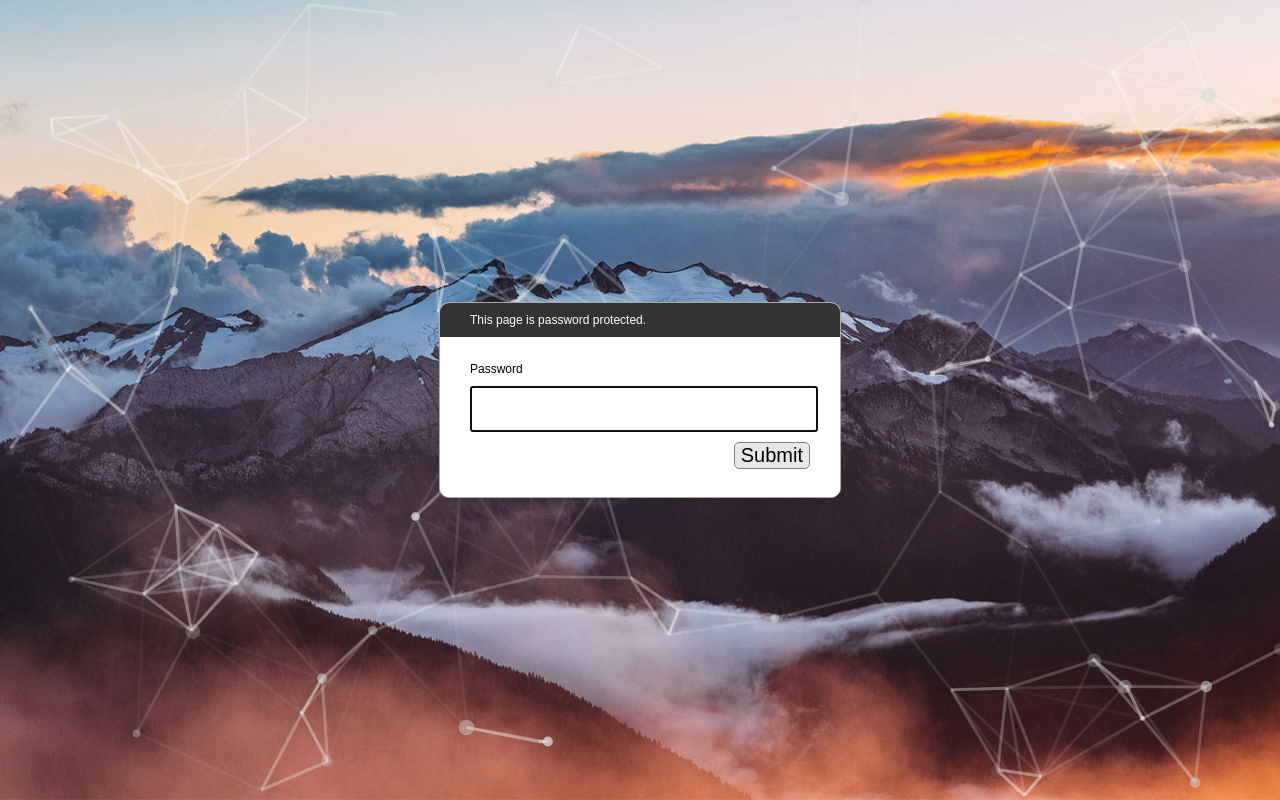
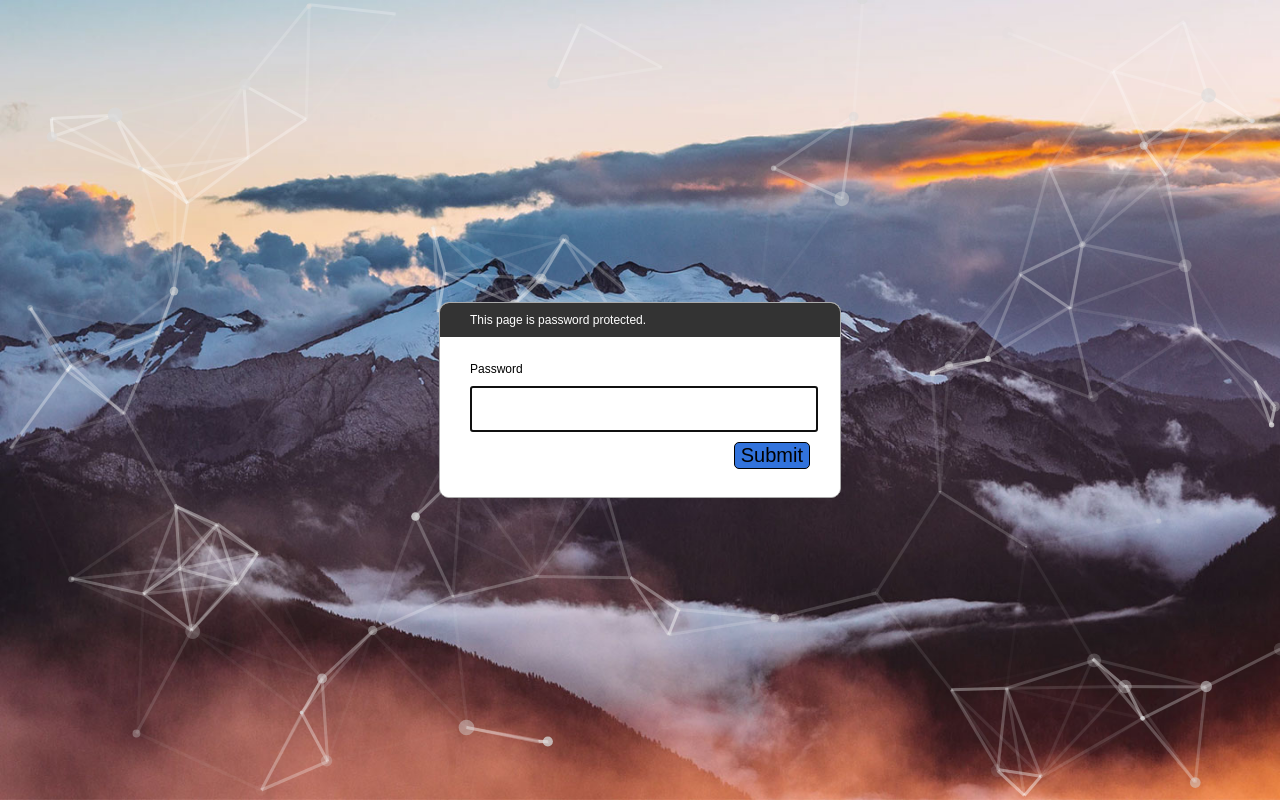
Before and after one commit to camden-git/camden-git.github.io, a plain HTML site: page files/index.html in a window 1280 px wide. Drawn offline with Linux system fonts and the light colour scheme.

Commit message:
Update index.html

```diff
--- a/files/index.html
+++ b/files/index.html
@@ -8,7 +8,7 @@
     <meta property="og:type" content="website">
     <meta property="og:url" content="https://camden-git.github.io/files">
     <meta property="og:description" content="Camdens Crappy file repo for kool kids only">
-    <meta property="theme-color" content="#85fb65">
+    <meta property="theme-color" content="#3273dc">
     <meta charset="UTF-8">
   <meta name="viewport" content="width=device-width, initial-scale=1.0, minimum-scale=1.0, maximum-scale=1.0, user-scalable=no">
   <link rel="stylesheet" media="screen" href="css/style.css">
@@ -86,8 +86,8 @@
         #submitPass {
             font-size: 20px;
             border-radius: 5px;
-            background-color: #E7E7E7;
-            border: solid gray 1px;
+            background-color: #3273dc;
+            border: solid black 1px;
             float: right;
         }
         #contentFrame {
```
